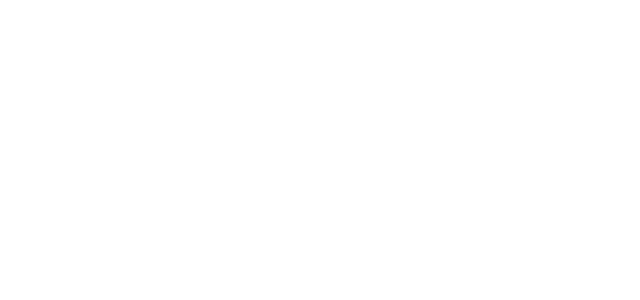
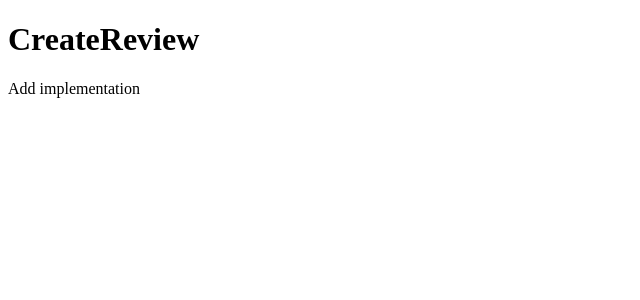
Before and after one commit to Electrex/2021-fall-cs160-team-vision, a React (Create React App) app in the folder frontend/: page /me/reviews/add in a window 1280 px wide. Shown: the top 300 px of the page, without its empty margins (0-640 px from the left). Built offline with nearby package versions, Linux system fonts and the light colour scheme.

Commit message:
Update App.js

```diff
--- a/frontend/src/App.js
+++ b/frontend/src/App.js
@@ -16,8 +16,8 @@
         <Switch>
           <Route path='/' exact component={LandingPage}/>
           <Route path='/me' exact component={UserLanding}/>
-          <Route path='/me/reviews' exact compoenent={ManageReview}/>
-          <Route path='/me/reviews/add' exact compoenent={CreateReview}/>
+          <Route path='/me/reviews' exact component={ManageReview}/>
+          <Route path='/me/reviews/add' exact component={CreateReview}/>
           <Route path='/signin' exact component={Login}/>
           <Route path='/signup' exact component={Register}/>
           <Route path='/users' component={UserList}/>
```
